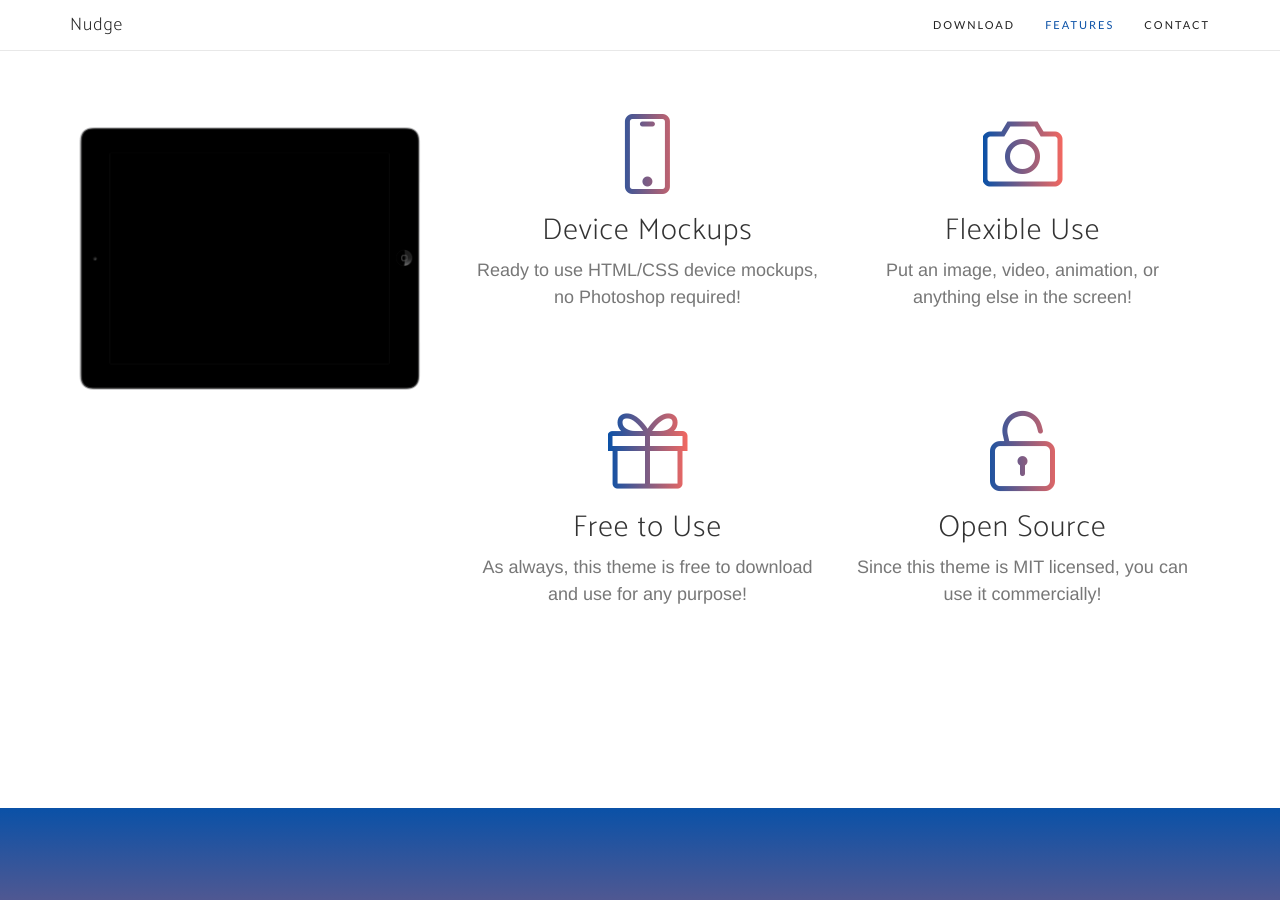
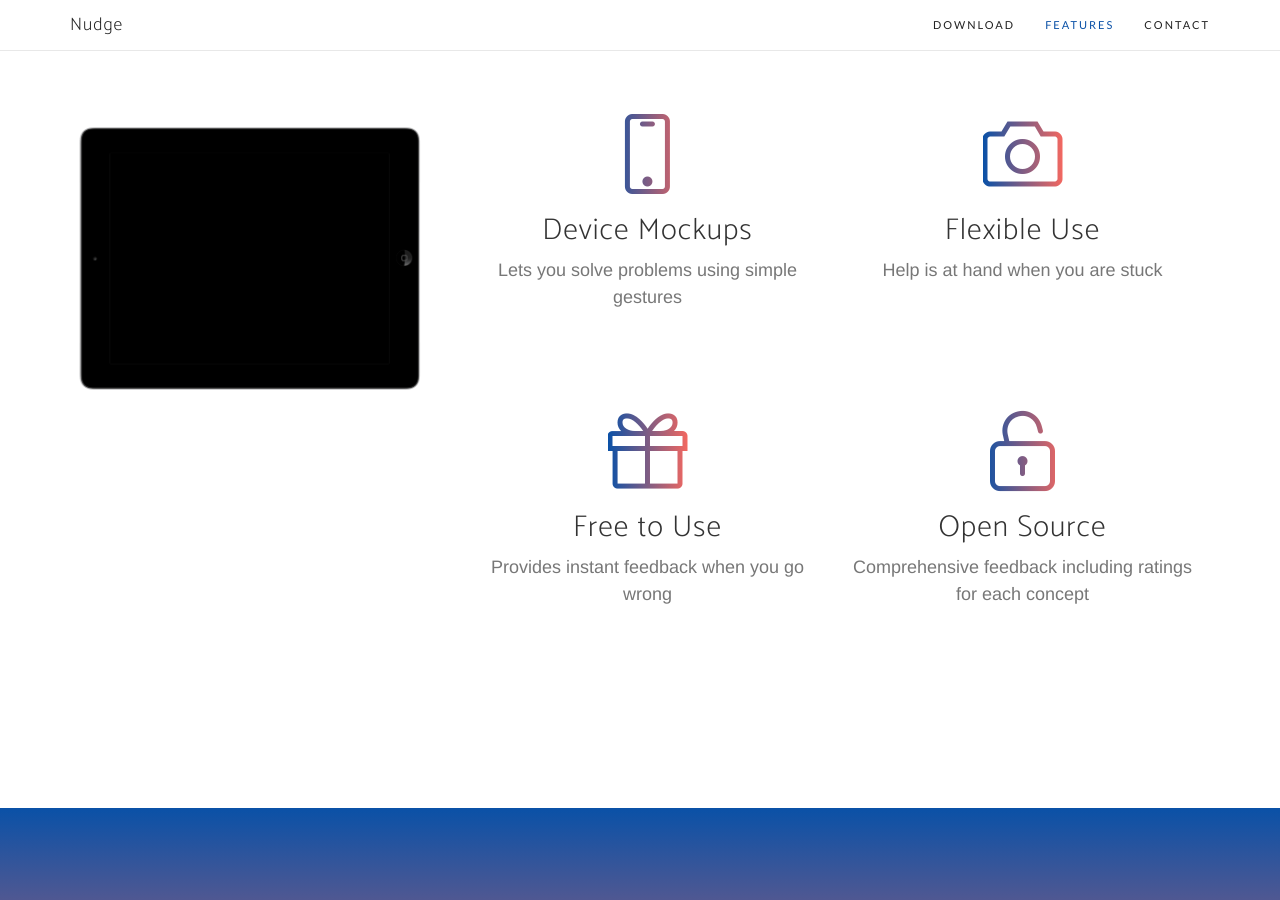
Before and after one commit to nudgealgebra/nudgealgebra.github.io, a Jekyll site: the page built from index.html, in a window 1280 px wide and 900 px high, scrolled down 1675 px. Built offline with Jekyll 4.4.1, drawn with Linux system fonts in a browser that asks for light colours; nearby versions of some CDN libraries; some web fonts are replaced; the list of posts is cut into pages by our own code.

Commit message:
Edited text for features/services

```diff
--- a/_includes/services.html
+++ b/_includes/services.html
@@ -32,14 +32,14 @@
                                 <div class="feature-item">
                                     <i class="icon-screen-smartphone text-primary"></i>
                                     <h3>Device Mockups</h3>
-                                    <p class="text-muted">Ready to use HTML/CSS device mockups, no Photoshop required!</p>
+                                    <p class="text-muted">Lets you solve problems using simple gestures</p>
                                 </div>
                             </div>
                             <div class="col-md-6">
                                 <div class="feature-item">
                                     <i class="icon-camera text-primary"></i>
                                     <h3>Flexible Use</h3>
-                                    <p class="text-muted">Put an image, video, animation, or anything else in the screen!</p>
+                                    <p class="text-muted">Help is at hand when you are stuck</p>
                                 </div>
                             </div>
                         </div>
@@ -48,14 +48,14 @@
                                 <div class="feature-item">
                                     <i class="icon-present text-primary"></i>
                                     <h3>Free to Use</h3>
-                                    <p class="text-muted">As always, this theme is free to download and use for any purpose!</p>
+                                    <p class="text-muted">Provides instant feedback when you go wrong</p>
                                 </div>
                             </div>
                             <div class="col-md-6">
                                 <div class="feature-item">
                                     <i class="icon-lock-open text-primary"></i>
                                     <h3>Open Source</h3>
-                                    <p class="text-muted">Since this theme is MIT licensed, you can use it commercially!</p>
+                                    <p class="text-muted">Comprehensive feedback including ratings for each concept</p>
                                 </div>
                             </div>
                         </div>
```
